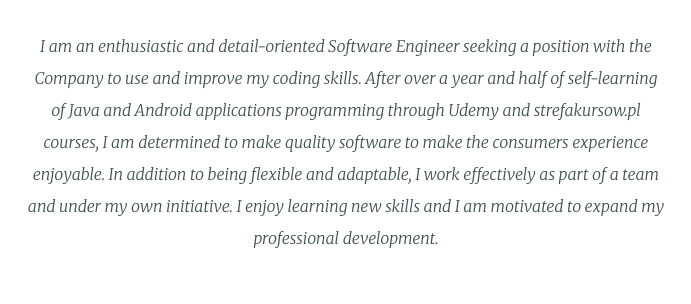
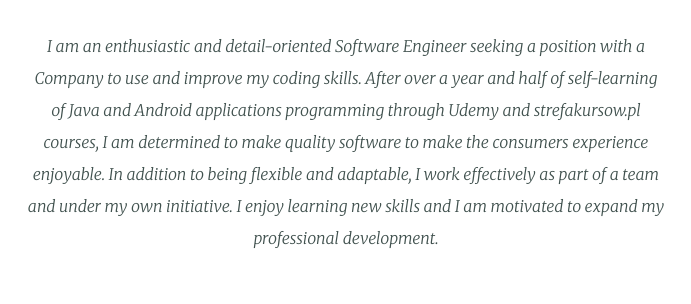
Before and after one commit to ElinkAP/Ewelina-s-website, a plain HTML site: page index.html in a window 1280 px wide. Shown: the part 748-1052 px from the top of the page, 294-985 px from the left. Drawn offline with Linux system fonts and the light colour scheme.

Commit message:
Add files via upload

```diff
--- a/index.html
+++ b/index.html
@@ -26,7 +26,7 @@
     <div class="profile">
 
       <h2>Hello!</h2>
-      <p class="intro">I am an enthusiastic and detail-oriented Software Engineer seeking a position with the Company to use and improve my coding skills. After over a year and half of self-learning of Java and Android applications programming through Udemy and strefakursow.pl courses, I am determined to make quality software to make the consumers experience enjoyable. In addition to being flexible and adaptable, I work effectively as part of a team and under my own initiative. I enjoy learning new skills and I am motivated to expand my professional development.</p>
+      <p class="intro">I am an enthusiastic and detail-oriented Software Engineer seeking a position with a Company to use and improve my coding skills. After over a year and half of self-learning of Java and Android applications programming through Udemy and strefakursow.pl courses, I am determined to make quality software to make the consumers experience enjoyable. In addition to being flexible and adaptable, I work effectively as part of a team and under my own initiative. I enjoy learning new skills and I am motivated to expand my professional development.</p>
 
     </div>
     <hr>
```
